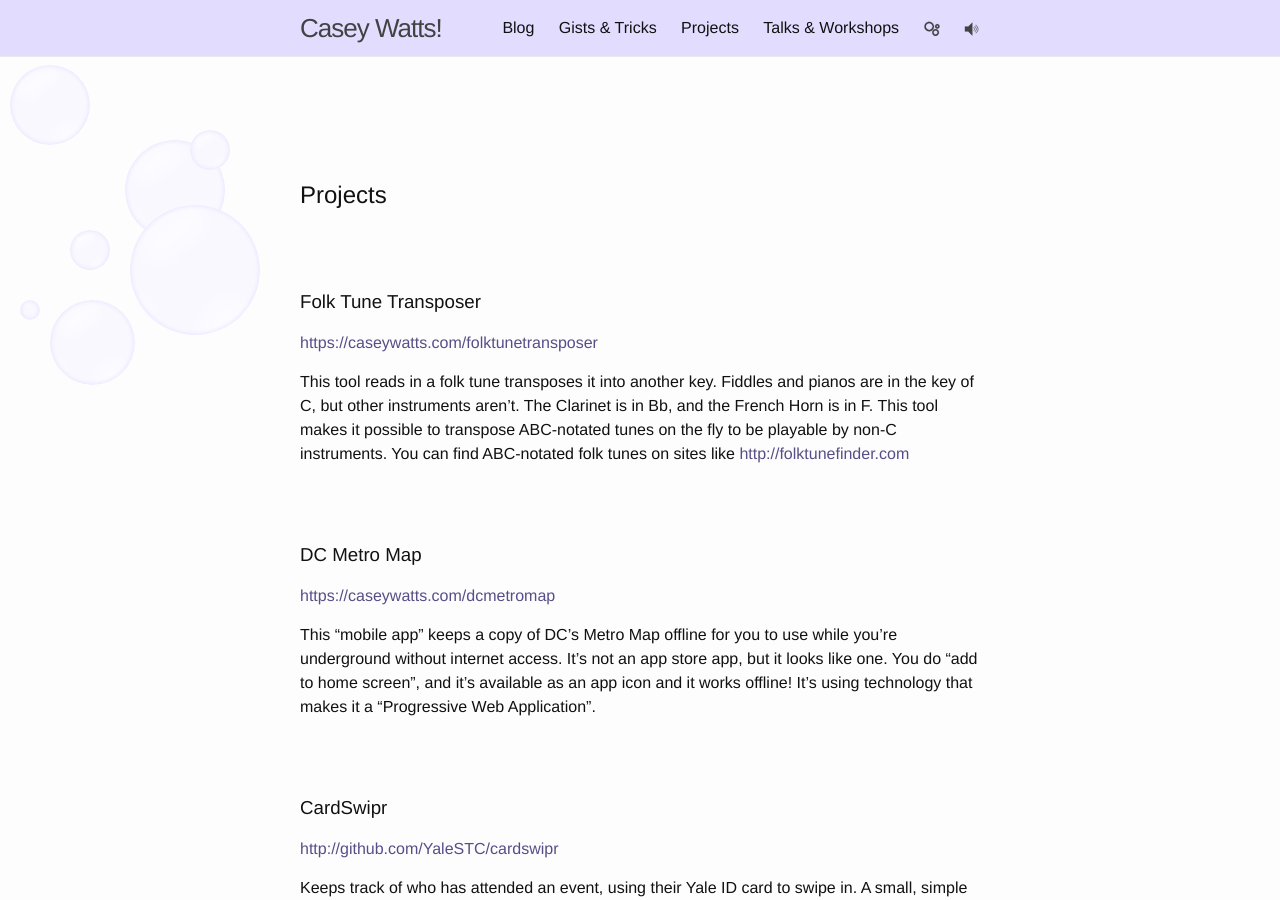
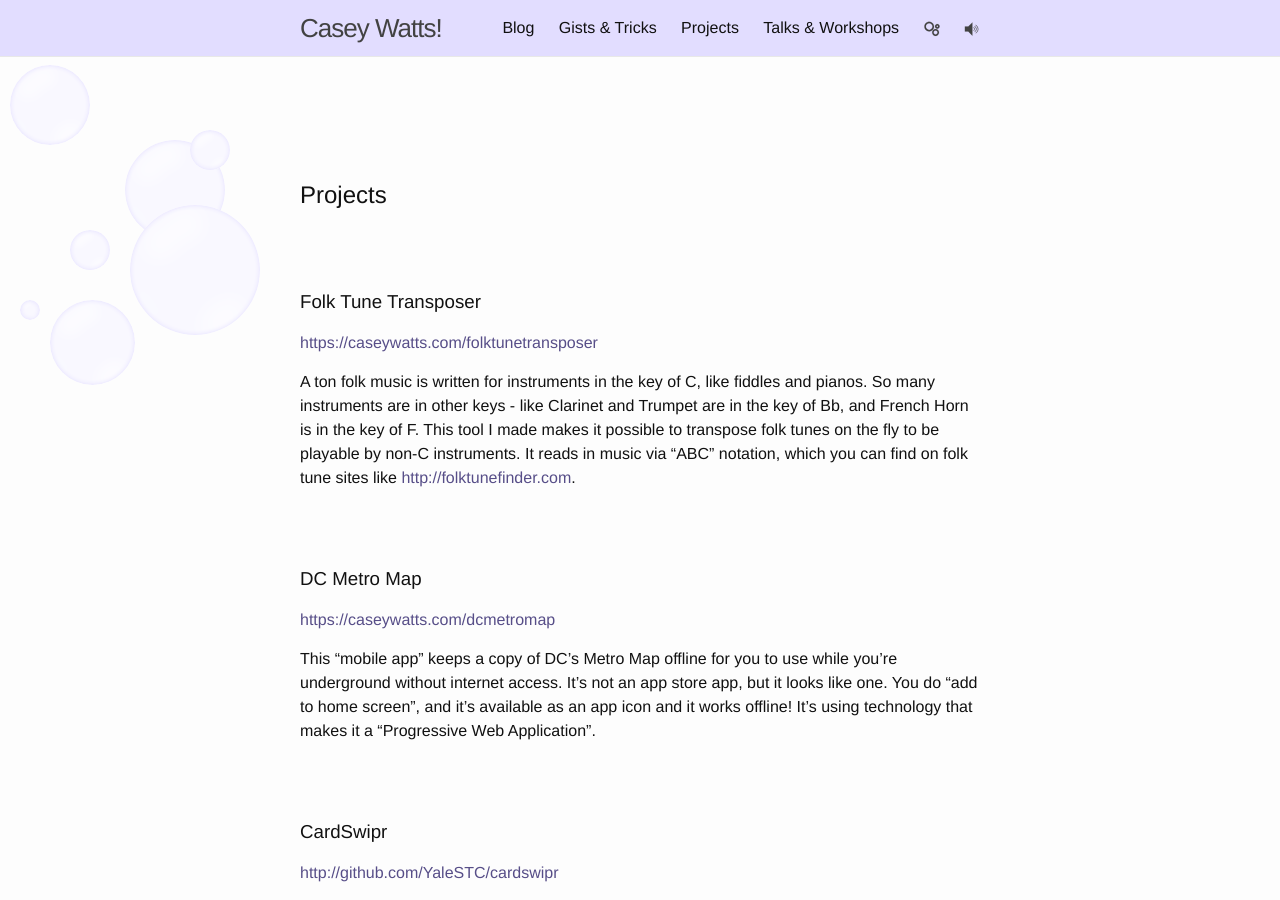
Before and after one commit to caseywatts/caseywatts.github.io, a Jekyll site: the page built from projects.md, in a window 1280 px wide and 900 px high. Built offline with Jekyll 4.4.1, drawn with Linux system fonts in a browser that asks for light colours.

Commit message:
re-write description for folktunetransposer again

```diff
--- a/projects.md
+++ b/projects.md
@@ -9,7 +9,7 @@ group: navigation
 ### Folk Tune Transposer
 <https://caseywatts.com/folktunetransposer>
 
-This tool reads in a folk tune transposes it into another key. Fiddles and pianos are in the key of C, but other instruments aren't. The Clarinet is in Bb, and the French Horn is in F. This tool makes it possible to transpose ABC-notated tunes on the fly to be playable by non-C instruments. You can find ABC-notated folk tunes on sites like <http://folktunefinder.com>
+A ton folk music is written for instruments in the key of C, like fiddles and pianos.  So many instruments are in other keys - like Clarinet and Trumpet are in the key of Bb, and French Horn is in the key of F. This tool I made makes it possible to transpose folk tunes on the fly to be playable by non-C instruments. It reads in music via "ABC" notation, which you can find on folk tune sites like <http://folktunefinder.com>.
 
 
 ### DC Metro Map
```
